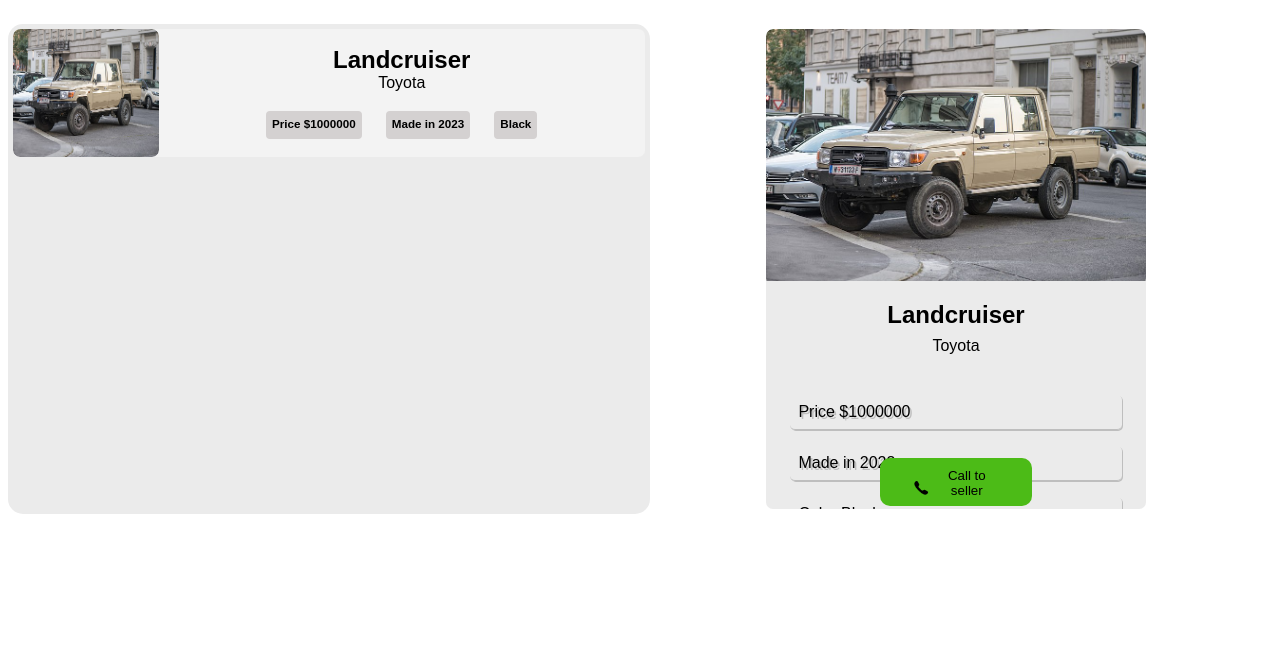
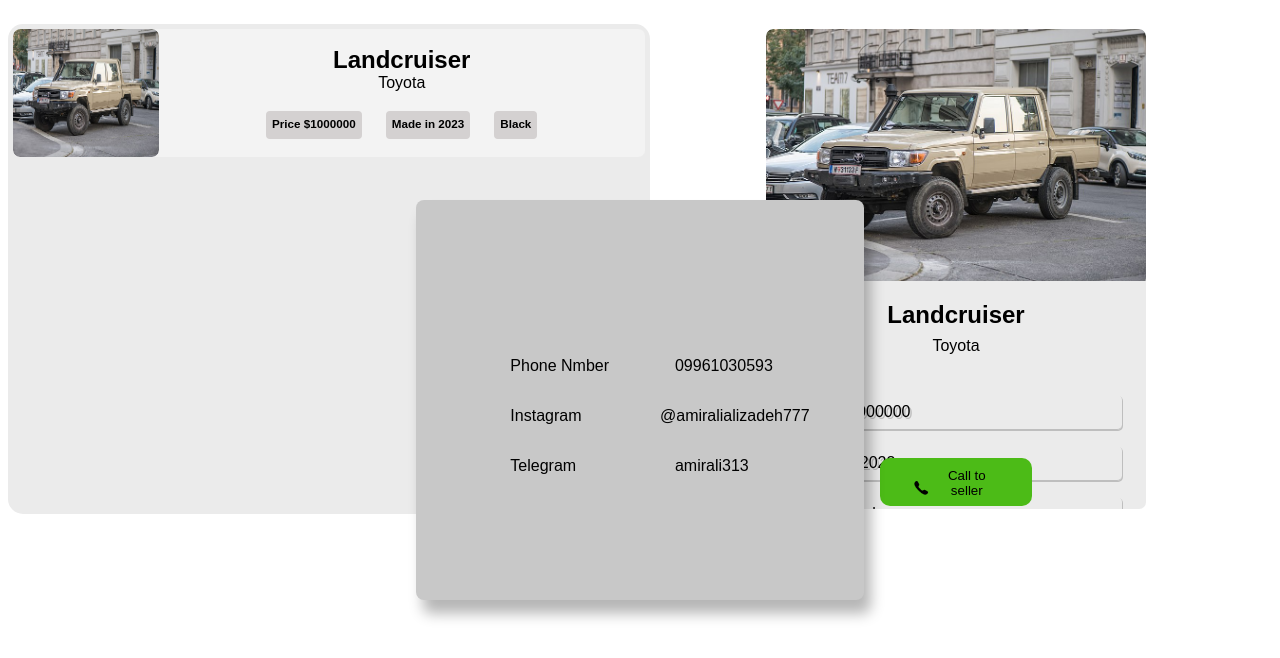
Before and after one commit to AmiraliAlizadeh313/Mini-Carland, a JavaScript app: page / in a window 1280 px wide. Shown: the top 658 px of the page. Built offline with nearby package versions, Linux system fonts and the light colour scheme; the HTML template or start-up script is replaced by a standard one.

Commit message:
Making the card to contact with customer but it is not ready

```diff
--- a/src/App.js
+++ b/src/App.js
@@ -38,6 +38,7 @@
       <div className="mini-carland">
         <CarsList></CarsList>
         <CarCard></CarCard>
+        <ShowSellerInfo></ShowSellerInfo>
         {/* <FormAddCar></FormAddCar> */}
       </div>
     </>
@@ -95,6 +96,30 @@
     </>
   );
 }
+
+
+function ShowSellerInfo(){
+  return (
+    <>
+
+      <div className="seller-info-wrapper">
+        <div className="seller-info">
+          <div className="seller-info-content">
+            <ul className="media-list">
+              <li className="media-item"> Phone Nmber <number>09961030593 </number></li>
+              <li className="media-item">Instagram <text>@amiralializadeh777</text></li>
+              <li className="media-item">Telegram <text>amirali313</text></li>
+            </ul>
+          </div>
+        </div>
+      </div>
+
+
+    </>
+  )
+}
+
+
 
 function FormAddCar() {
   return (
--- a/src/index.css
+++ b/src/index.css
@@ -404,3 +404,46 @@
   border-radius: 15px;
   background-color: rgb(235, 235, 235);
 }
+
+.media-list li {
+  margin-top: 2rem;
+  list-style-type: none;
+  display: grid;
+  font-size: auto;
+  grid-template-columns: 1fr 1fr;
+  gap: 10%;
+}
+
+.seller-info-content{
+  margin: auto;
+}
+.media-list{
+
+  margin: auto;
+
+
+}
+
+.seller-info-wrapper{
+  display: flex;
+  justify-content: center;
+  align-items: center;
+  width: 200%;
+}
+
+
+
+.seller-info{
+  bottom: 50%;
+  box-shadow: 6.8px 13.6px 13.6px hsl(0deg 0% 0% / 0.29);
+  border-radius: 8px;
+  top: 50% ;
+  width: 35%;
+  display: flex;
+  align-items: center;
+  height: 50%;
+  background-color:rgb(200, 200, 200) ;
+  margin: auto;
+  position: absolute;
+
+}
```
